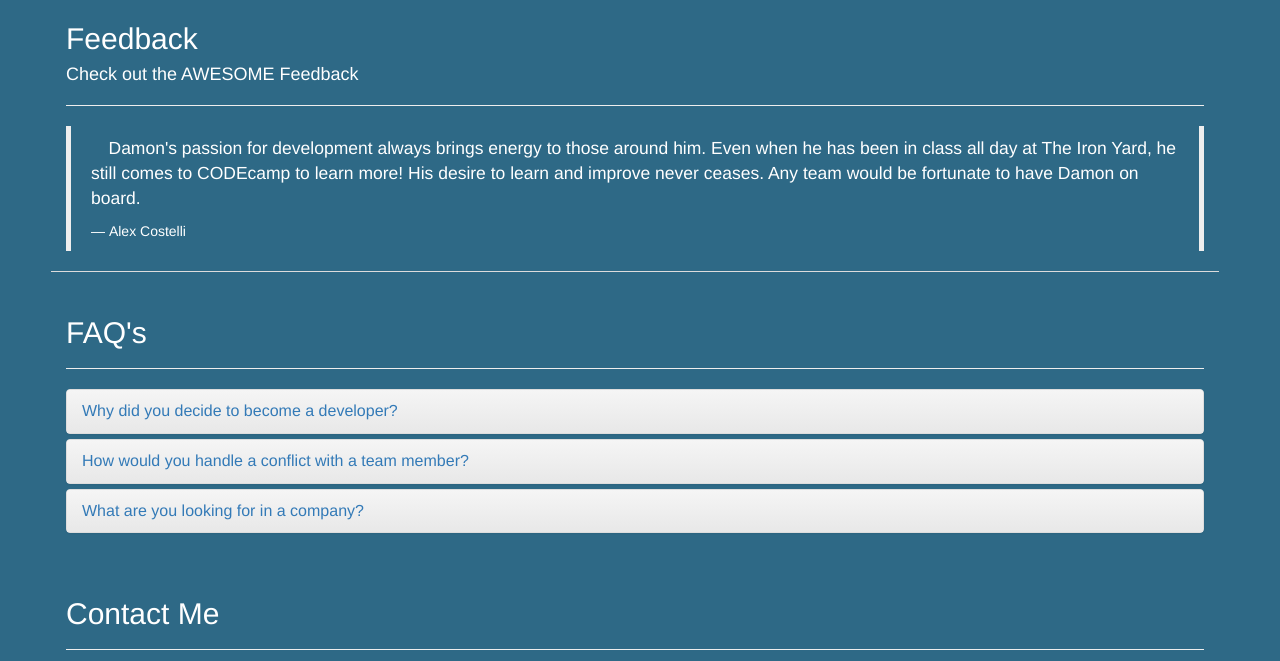
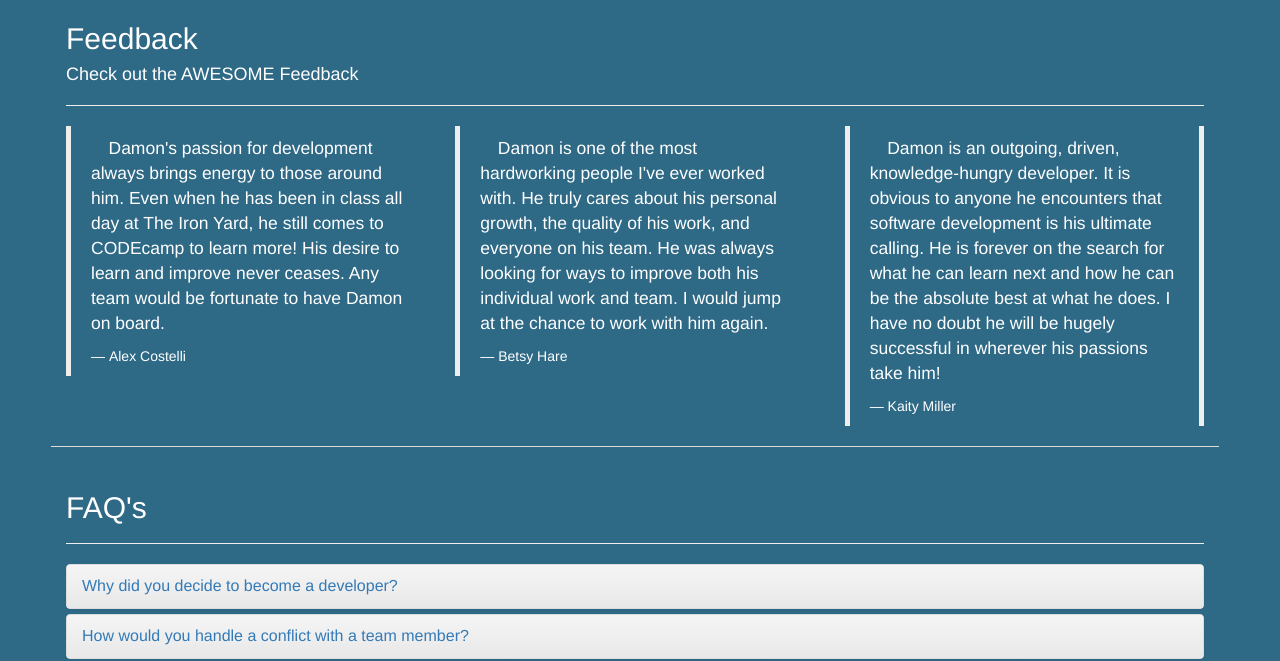
Before and after one commit to hotwing78/hotwing78.github.io, a website: page index.html in a window 1280 px wide. Shown: the part 2620-3281 px from the top of the page. Drawn offline with nearby package versions, Linux system fonts and the light colour scheme.

Commit message:
Update index.html

```diff
--- a/index.html
+++ b/index.html
@@ -244,13 +244,35 @@
         <hr>
         <div class="row" id='feedbackContainer'>
 
-            <div class="col-lg-12">
+            <div class="col-lg-4">
                 <blockquote>
                     <p>
                         Damon's passion for development always brings energy to those around him. Even when he has been in class all day at The Iron Yard,
                         he still comes to CODEcamp to learn more! His desire to learn and improve never ceases. Any team would be fortunate to have Damon on board.
                     </p>
                     <footer>Alex Costelli</footer>
+                </blockquote>
+
+            </div>
+                <div class="col-lg-4">
+                <blockquote>
+                    <p>
+                        Damon is one of the most hardworking people I've ever worked with. He truly cares about his personal growth, the quality of his work,
+                        and everyone on his team. He was always looking for ways to improve both his individual work and team. I would jump at the chance
+                        to work with him again.
+                    </p>
+                    <footer>Betsy Hare</footer>
+                </blockquote>
+
+            </div>
+                <div class="col-lg-4">
+                <blockquote>
+                    <p>
+                        Damon is an outgoing, driven, knowledge-hungry developer. It is obvious to anyone he encounters that software development is his ultimate calling.
+                        He is forever on the search for what he can learn next and how he can be the absolute best at what he does. I have no doubt he will be hugely
+                        successful in wherever his passions take him!
+                    </p>
+                    <footer>Kaity Miller</footer>
                 </blockquote>
 
             </div>
```
